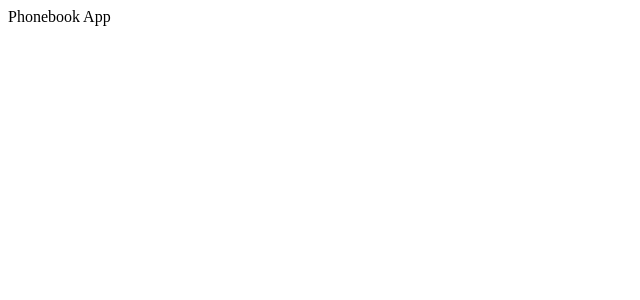
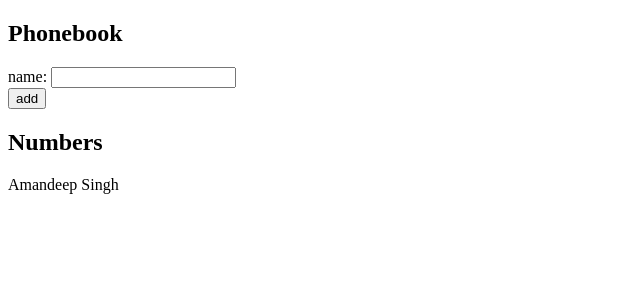
Before and after one commit to amandeep90s/fullstack-react-course, a React (Vite) app in the folder part2/phonebook/: page / in a window 1280 px wide. Shown: the top 300 px of the page, without its empty margins (0-640 px from the left). Built offline with nearby package versions, Linux system fonts and the light colour scheme.

Commit message:
Part 2 - Exercise 2.6 is completed

```diff
--- a/part2/phonebook/src/App.jsx
+++ b/part2/phonebook/src/App.jsx
@@ -1,5 +1,40 @@
+import { useState } from "react";
+
 const App = () => {
-	return <div>Phonebook App</div>;
+	const [persons, setPersons] = useState([{ name: "Amandeep Singh" }]);
+	const [newName, setNewName] = useState("");
+
+	const handleNewName = (e) => setNewName(e.target.value);
+
+	const handleSubmit = (e) => {
+		e.preventDefault();
+
+		if (newName) {
+			const newNameObject = { name: newName };
+
+			setPersons(persons.concat(newNameObject));
+			setNewName("");
+		}
+	};
+
+	return (
+		<div>
+			<h2>Phonebook</h2>
+			<form onSubmit={handleSubmit}>
+				<div>
+					name: <input type="text" value={newName} onChange={handleNewName} />
+				</div>
+				<div>
+					<button type="submit">add</button>
+				</div>
+			</form>
+
+			<h2>Numbers</h2>
+			{persons.map((person, index) => (
+				<p key={person.name + index}>{person.name}</p>
+			))}
+		</div>
+	);
 };
 
 export default App;
```
